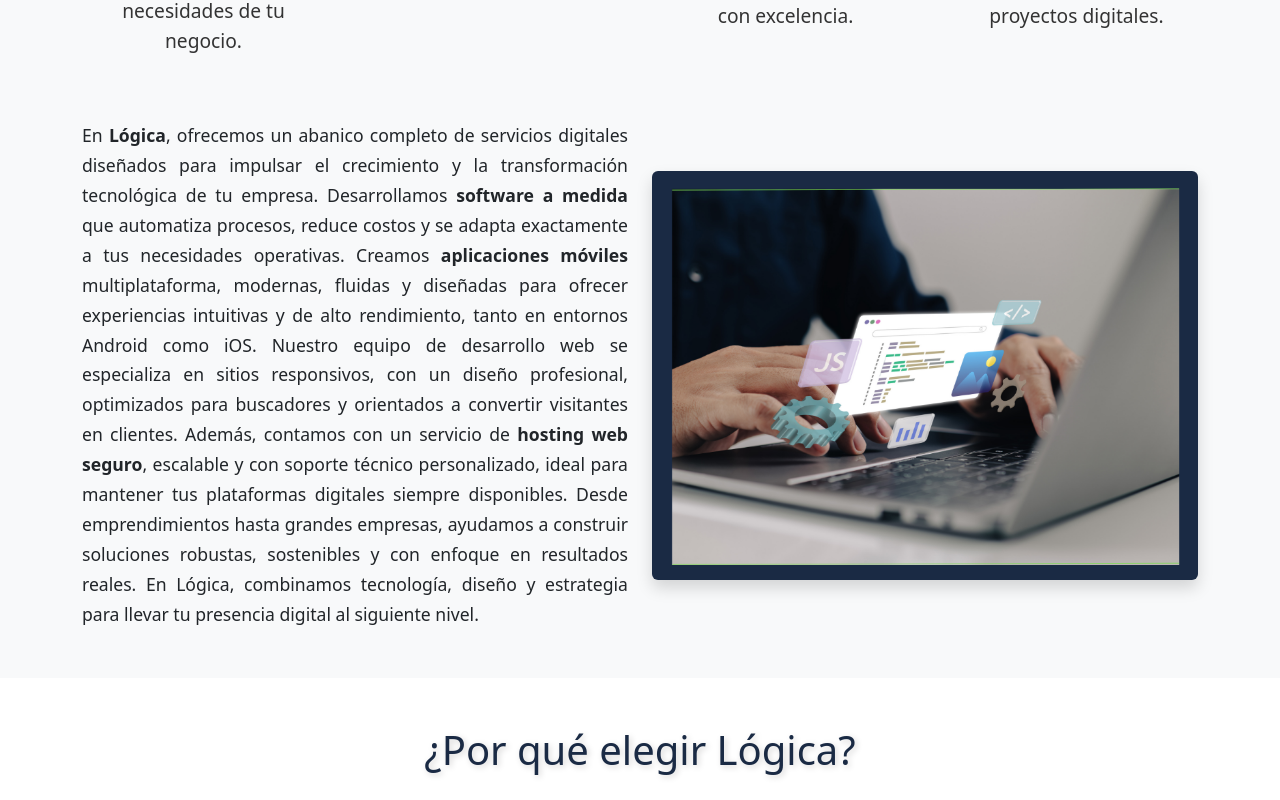
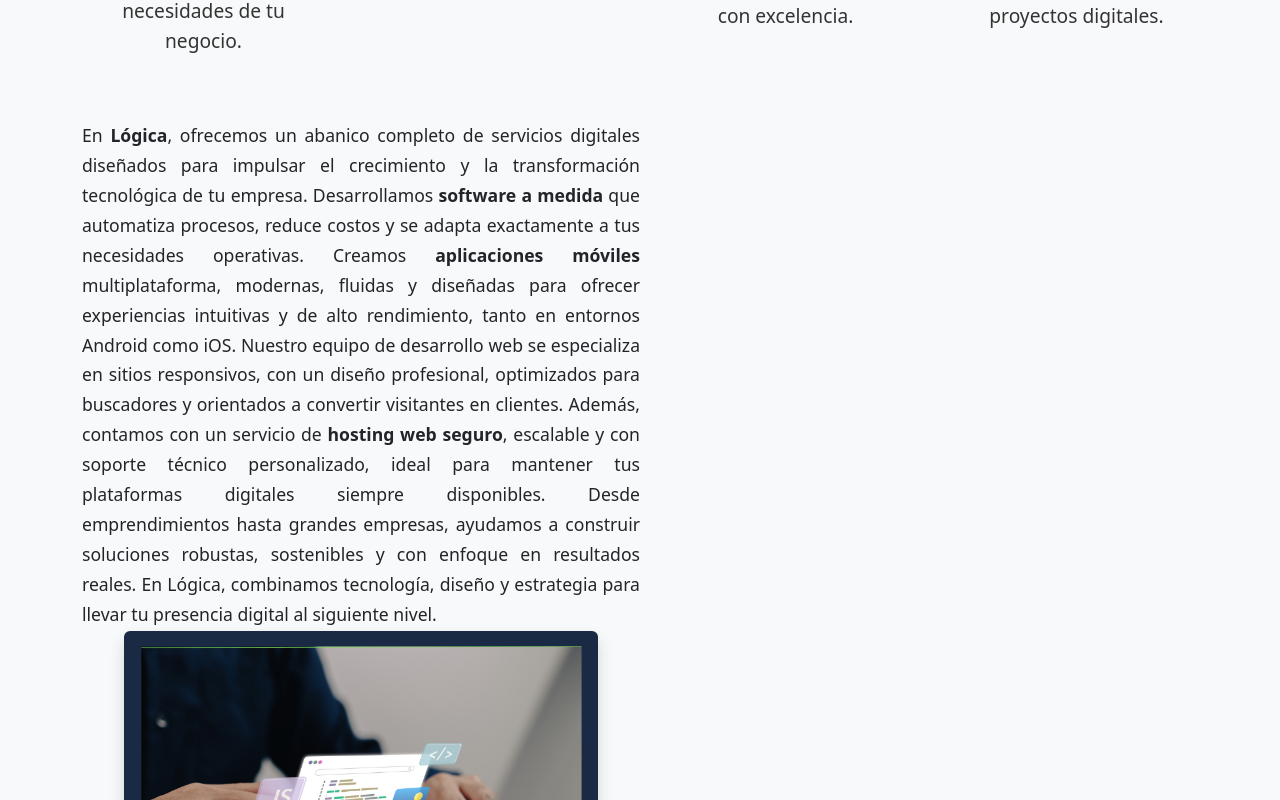
Before and after one commit to cristiangodoyangel/weblogicacl, a React (Vite) app: page / in a window 1280 px wide. Shown: the part 1040-1840 px from the top of the page. Built offline with nearby package versions, Linux system fonts and the light colour scheme.

Commit message:
se corrgien estilos

```diff
--- a/src/index.css
+++ b/src/index.css
@@ -437,6 +437,28 @@ button:focus-visible {
   text-decoration: underline;
 }
 
+/* ===== Servicios descripción alineación ===== */
+.servicios-descripcion-row {
+  margin-left: 0 !important;
+  margin-right: 0 !important;
+  padding-left: 0 !important;
+  padding-right: 0 !important;
+}
+.servicios-descripcion-row .col-lg-6 {
+  padding-left: 0 !important;
+  padding-right: 0 !important;
+}
+.servicios-descripcion-row img {
+  border-radius: 12px;
+  box-shadow: 0 4px 24px rgba(0,0,0,0.08);
+  margin-top: 0 !important;
+  margin-bottom: 0 !important;
+  width: 100%;
+  max-width: 540px;
+  height: auto;
+  display: block;
+}
+
 /* ===== Modal ===== */
 
 .modal-content {
--- a/src/pages/Home.jsx
+++ b/src/pages/Home.jsx
@@ -99,7 +99,7 @@ function Home() {
 
 
    {/* Párrafo descriptivo con imagen al lado */}
-    <div className="row align-items-center servicios-descripcion-row mt-5" style={{gap: 0}}>
+    <div className="row align-items-center servicios-descripcion-row mt-5" style={{gap: '0.1rem'}}>
       <div className="col-lg-6 d-flex align-items-center" style={{height: '100%'}}>
         <p style={{ fontSize: '1.1rem', textAlign: 'justify', marginBottom: 0 }}>
           En <strong>Lógica</strong>, ofrecemos un abanico completo de servicios digitales diseñados para impulsar el crecimiento y la transformación tecnológica de tu empresa. Desarrollamos <strong>software a medida</strong> que automatiza procesos, reduce costos y se adapta exactamente a tus necesidades operativas. Creamos <strong>aplicaciones móviles</strong> multiplataforma, modernas, fluidas y diseñadas para ofrecer experiencias intuitivas y de alto rendimiento, tanto en entornos Android como iOS. Nuestro equipo de desarrollo web se especializa en sitios responsivos, con un diseño profesional, optimizados para buscadores y orientados a convertir visitantes en clientes. Además, contamos con un servicio de <strong>hosting web seguro</strong>, escalable y con soporte técnico personalizado, ideal para mantener tus plataformas digitales siempre disponibles. Desde emprendimientos hasta grandes empresas, ayudamos a construir soluciones robustas, sostenibles y con enfoque en resultados reales. En Lógica, combinamos tecnología, diseño y estrategia para llevar tu presencia digital al siguiente nivel.
@@ -110,7 +110,7 @@ function Home() {
           src={servicios}
           alt="Servicios digitales de Lógica"
           className="img-fluid rounded shadow"
-          style={{ maxWidth: '100%', height: 'auto', marginBottom: 0 }}
+          style={{ maxWidth: '85%', height: 'auto', marginBottom: 0, marginTop: 0 }}
         />
       </div>
     </div>
```
